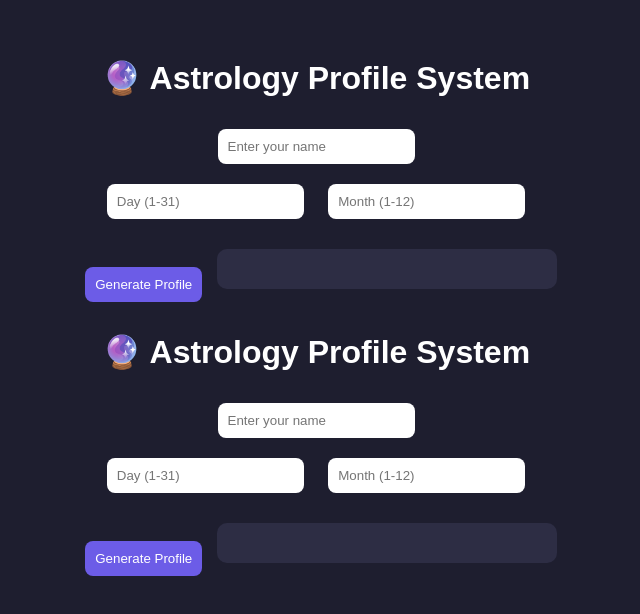
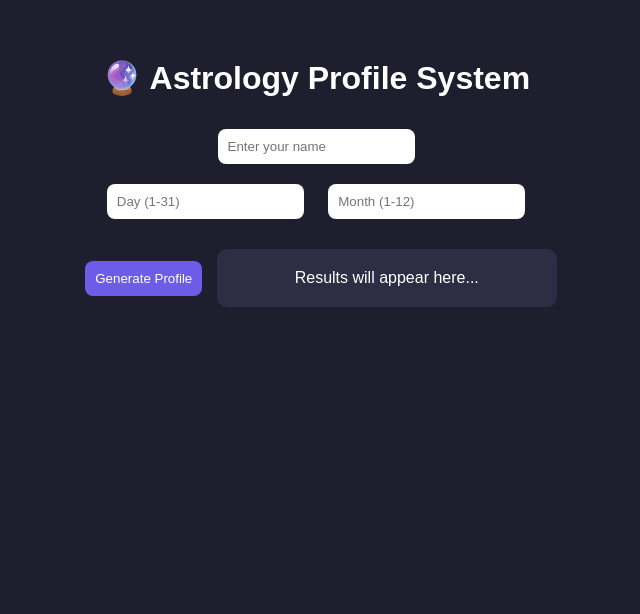
Before and after one commit to ayat207/astrology-app, a plain HTML site: page index.html in a window 1280 px wide. Shown: the whole page, without its empty margins (324-964 px from the left). Drawn offline with Linux system fonts and the light colour scheme.

Commit message:
Add files via upload

```diff
--- a/index.html
+++ b/index.html
@@ -42,7 +42,7 @@
 
     <button onclick="generate()">Generate Profile</button>
 
-<div class="box" id="result"></div>
+    <div class="box" id="result">Results will appear here...</div>
 
     <script>
     function getZodiac(day, month) {
@@ -64,14 +64,14 @@ function generate() {
         let name = document.getElementById("name").value;
         let day = parseInt(document.getElementById("day").value);
         let month = parseInt(document.getElementById("month").value);
+        let resultDiv = document.getElementById("result");
 
-    if (!name⠞⠞⠺⠟⠺⠞⠟⠵!month) {
-        document.getElementById("result").innerHTML = "⚠️ Please fill all fields";
+        if (!name⠵⠞⠟⠺⠺⠵⠺⠟!month) {
+            resultDiv.innerHTML = "⚠️ Please fill all fields!";
             return;
         }
 
         let zodiac = getZodiac(day, month);
-
         let traits = {
             "Aquarius ♒": "Creative, Independent, Friendly",
             "Pisces ♓": "Emotional, Kind, Imaginative",
@@ -87,154 +87,17 @@ function generate() {
             "Capricorn ♑": "Hardworking, Serious, Responsible"
         };
 
-    let advices = [
-        "Focus on your goals today.",
-        "Don’t overthink things.",
-        "Good opportunities are coming.",
-        "Stay positive and calm.",
-        "Trust yourself more today."
-    ];
-
-    let lucky = [
-        "Lucky color: Blue",
-        "Lucky number: 7",
-        "Lucky time: Evening",
-        "Lucky mood: Calm energy"
-    ];
-
+        let advices = ["Focus on your goals.", "Don't overthink.", "Opportunities are coming.", "Stay positive."];
         let randomAdvice = advices[Math.floor(Math.random() * advices.length)];
-    let randomLucky = lucky[Math.floor(Math.random() * lucky.length)];
-
-    document.getElementById("result").innerHTML = `
-        <h2>Hello, ${name} ✨</h2>
-        <p><b>Zodiac:</b> ${zodiac}</p>
-        <p><b>Traits:</b> ${traits[zodiac]}</p>
-        <hr>
-        <p>🔮 <b>Daily Horoscope:</b> ${randomAdvice}</p>
-        <p>🍀 <b>Lucky Info:</b> ${randomLucky}</p>
-    `;
-}
-</script>
-
-</body>
-</html><!DOCTYPE html>
-<html lang="en">
-<head>
-<meta charset="UTF-8">
-<title>Astrology Profile System</title>
-<style>
-    body {
-        font-family: Arial;
-        background: #1e1e2f;
-        color: white;
-        text-align: center;
-        padding: 30px;
-    }
-    input, button {
-        padding: 10px;
-        margin: 10px;
-        border-radius: 8px;
-        border: none;
-    }
-    button {
-        cursor: pointer;
-        background: #6c5ce7;
-        color: white;
-    }
-    .box {
-        margin-top: 20px;
-        padding: 20px;
-        background: #2d2d44;
-        border-radius: 10px;
-        display: inline-block;
-        min-width: 300px;
-    }
-</style>
-</head>
-<body>
-
-<h1>🔮 Astrology Profile System</h1>
-
-<input type="text" id="name" placeholder="Enter your name"><br>
-<input type="number" id="day" placeholder="Day (1-31)">
-<input type="number" id="month" placeholder="Month (1-12)"><br>
-
-<button onclick="generate()">Generate Profile</button>
-
-<div class="box" id="result"></div>
-
-<script>
-function generate() {
-    let name = document.getElementById("name").value;
-    let day = parseInt(document.getElementById("day").value);
-    let month = parseInt(document.getElementById("month").value);
-    let resultDiv = document.getElementById("result");
-
-    if (!name⠟⠞⠟⠞⠟⠵⠟⠞!month) {
-        resultDiv.innerHTML = "⚠️ Please fill all fields!";
-        return;
-    }
-
-    function getZodiac(day, month) {
-        if ((month == 1 && day >= 20) || (month == 2 && day <= 18)) return "Aquarius ♒";
-        if ((month == 2 && day >= 19) || (month == 3 && day <= 20)) return "Pisces ♓";
-        if ((month == 3 && day >= 21) || (month == 4 && day <= 19)) return "Aries ♈";
-        if ((month == 4 && day >= 20) || (month == 5 && day <= 20)) return "Taurus ♉";
-        if ((month == 5 && day >= 21) || (month == 6 && day <= 20)) return "Gemini ♊";
-        if ((month == 6 && day >= 21) || (month == 7 && day <= 22)) return "Cancer ♋";
-        if ((month == 7 && day >= 23) || (month == 8 && day <= 22)) return "Leo ♌";
-        if ((month == 8 && day >= 23) || (month == 9 && day <= 22)) return "Virgo ♍";
-        if ((month == 9 && day >= 23) || (month == 10 && day <= 22)) return "Libra ♎";
-        if ((month == 10 && day >= 23) || (month == 11 && day <= 21)) return "Scorpio ♏";
-        if ((month == 11 && day >= 22) || (month == 12 && day <= 21)) return "Sagittarius ♐";
-        return "Capricorn ♑";
-    }
-
-    let zodiac = getZodiac(day, month);
-
-    let traits = {
-        "Aquarius ♒": "Creative, Independent, Friendly",
-        "Pisces ♓": "Emotional, Kind, Imaginative",
-        "Aries ♈": "Brave, Energetic, Impulsive",
-        "Taurus ♉": "Patient, Loyal, Strong",
-        "Gemini ♊": "Smart, Curious, Talkative",
-        "Cancer ♋": "Sensitive, Caring, Protective",
-        "Leo ♌": "Confident, Leader, Proud",
-        "Virgo ♍": "Organized, Smart, Perfectionist",
-        "Libra ♎": "Balanced, Social, Fair",
-        "Scorpio ♏": "Intense, Mysterious, Strong",
-        "Sagittarius ♐": "Adventurous, Funny, Free",
-        "Capricorn ♑": "Hardworking, Serious, Responsible"
-    };
-
-    let advices = [
-        "Focus on your goals today.",
-        "Don't overthink things.",
-        "Good opportunities are coming.",
-        "Stay positive and calm.",
-        "Trust yourself more today."
-    ];
-
-    let lucky = [
-        "Lucky color: Blue",
-        "Lucky number: 7",
-        "Lucky time: Evening",
-        "Lucky mood: Calm energy"
-    ];
-
-    let randomAdvice = advices[Math.floor(Math.random() * advices.length)];
-    let randomLucky = lucky[Math.floor(Math.random() * lucky.length)];
 
         resultDiv.innerHTML = `
             <h2>Hello, ${name} ✨</h2>
             <p><b>Zodiac:</b> ${zodiac}</p>
             <p><b>Traits:</b> ${traits[zodiac]}</p>
             <hr>
-        <p>🔮 <b>Daily Horoscope:</b> ${randomAdvice}</p>
-        <p>🍀 <b>Lucky Info:</b> ${randomLucky}</p>
+            <p>🔮 <b>Horoscope:</b> ${randomAdvice}</p>
         `;
     }
     </script>
-
 </body>
 </html>
```
Lines whose indentation alone changed are shown as unchanged.
